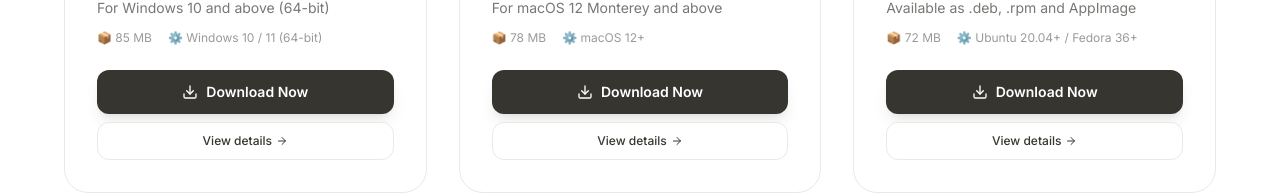
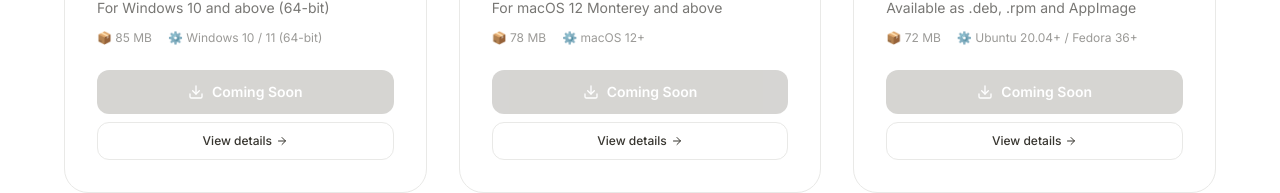
Before and after one commit to rohitkumar91131/second-brain, a Next.js app: page /downloads in a window 1280 px wide. Shown: the part 554-747 px from the top of the page. Built offline with nearby package versions, Linux system fonts and the light colour scheme; no server answers.

Commit message:
Make download buttons show Coming Soon and be unclickable
Co-authored-by: rohitkumar91131 <164847892+rohitkumar91131@users.noreply.github.com>

```diff
--- a/app/downloads/[platform]/page.jsx
+++ b/app/downloads/[platform]/page.jsx
@@ -207,11 +207,13 @@ export default function PlatformDownloadPage() {
                             <p className="text-white/70 text-sm">Free download · {platform.size}</p>
                         </div>
                         <button
-                            onClick={() => alert('Download starting... (demo)')}
-                            className="flex items-center gap-3 px-8 py-4 bg-white text-[#37352f] rounded-2xl font-bold text-lg hover:scale-105 active:scale-95 transition-all shadow-xl shadow-black/20 shrink-0"
+                            disabled
+                            aria-disabled="true"
+                            className="flex items-center gap-3 px-8 py-4 bg-white/50 text-[#37352f]/50 rounded-2xl font-bold text-lg cursor-not-allowed shadow-xl shadow-black/10 shrink-0"
+                            title="Coming Soon"
                         >
                             <Download size={22} />
-                            Download Now
+                            Coming Soon
                         </button>
                     </div>
 
--- a/app/downloads/page.jsx
+++ b/app/downloads/page.jsx
@@ -132,13 +132,15 @@ export default function DownloadsPage() {
 
                             {/* Buttons */}
                             <div className="flex flex-col gap-2">
-                                <Link
-                                    href={`/downloads/${platform.id}`}
-                                    className="flex items-center justify-center gap-2 w-full py-3 bg-[#37352f] text-white text-sm font-semibold rounded-xl hover:bg-[#2f2d28] hover:scale-105 active:scale-95 transition-all shadow-lg shadow-[#37352f]/10"
+                                <span
+                                    role="button"
+                                    aria-disabled="true"
+                                    className="flex items-center justify-center gap-2 w-full py-3 bg-[#c5c4c0] text-white text-sm font-semibold rounded-xl cursor-not-allowed opacity-70"
+                                    title="Coming Soon"
                                 >
                                     <Download size={16} />
-                                    Download Now
-                                </Link>
+                                    Coming Soon
+                                </span>
                                 <Link
                                     href={`/downloads/${platform.id}`}
                                     className="flex items-center justify-center gap-1 w-full py-2.5 bg-white border border-[#e9e9e7] text-[#37352f] text-xs font-medium rounded-xl hover:bg-[#f7f7f5] transition-all"
```
